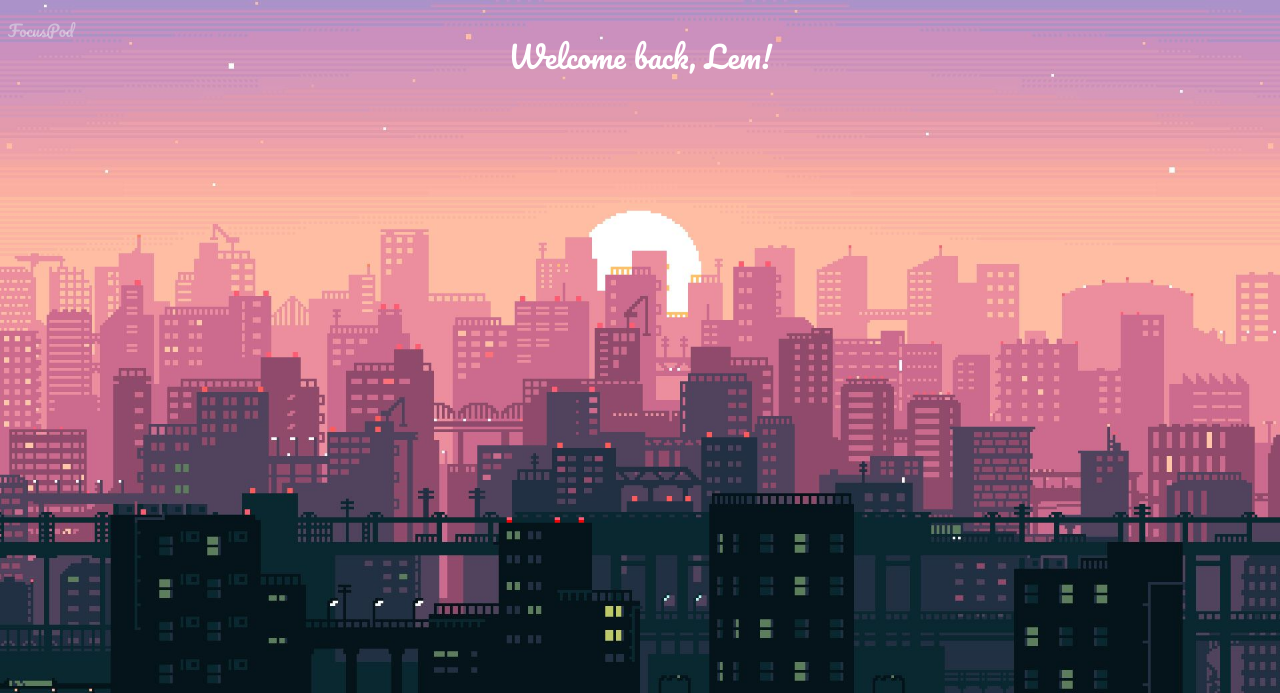
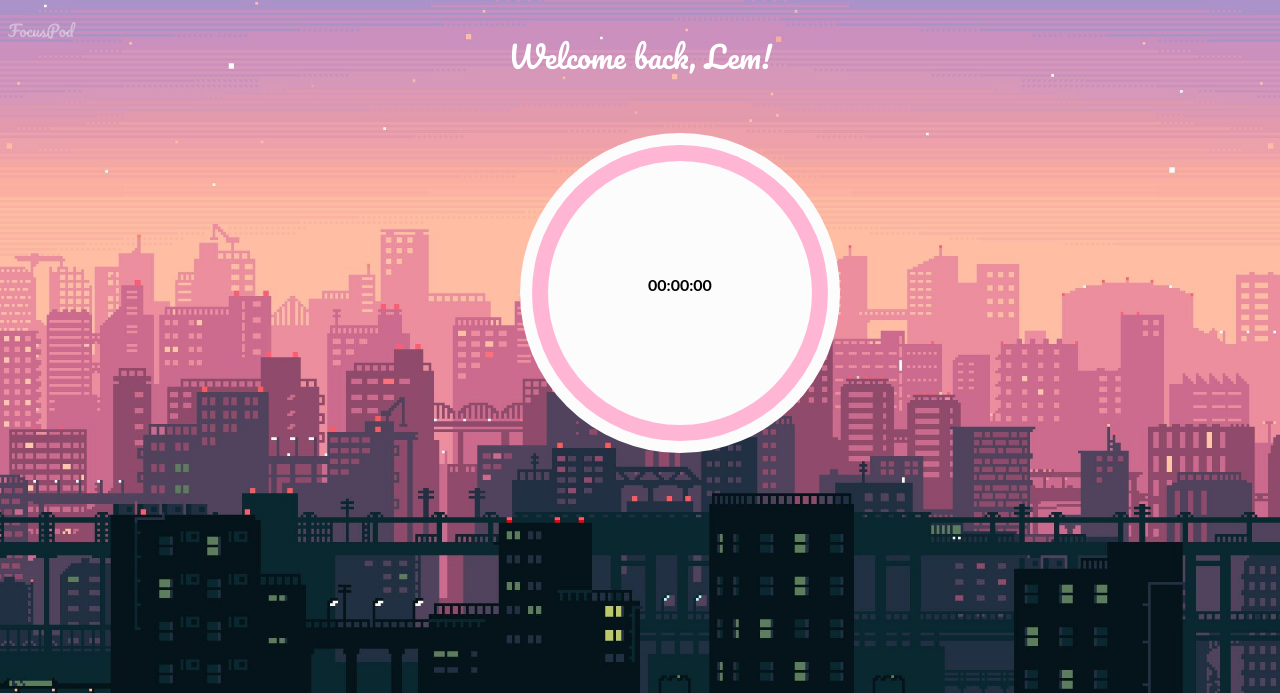
Before and after one commit to CarlosArro2001/profocus_app, a PHP site: page / in a window 1280 px wide. Shown: the top 693 px of the page. Run offline with PHP 8.4, Linux system fonts and the light colour scheme.

Commit message:
Timer update
This update includes the timer, however it's incomplete version.

```diff
--- a/index.html
+++ b/index.html
@@ -14,9 +14,22 @@
                 <div id="title-section">
                     <p>Welcome back, Lem!</p>
                 </div>
-                <!-- Timer section consisting of the timer and it's buttons -->
+                <!-- Timer section consisting 3 sections  -->
                 <div id="Timer-section">
-
+                    <!-- The white section-->
+                    <div class="timer-outer">
+                        <!-- The pink sections-->
+                        <div class="timer-inner">
+                            <!-- Where the timer text will be displayed-->
+                            <div class="timer-text">
+                                <h4>00</h4>
+                                <h4>:</h4>
+                                <h4>00</h4>
+                                <h4>:</h4>
+                                <h4>00</h4>
+                            </div>
+                        </div>
+                    </div>
                 </div>
                 <div id="TaskList-section">
 
--- a/style.css
+++ b/style.css
@@ -1,3 +1,18 @@
+/*
+Author : Carlos Raniel Ariate Arro
+
+Last Update Date & Time : Sunday,July 25 2021  7:39pm
+
+Notes :
+
+The fonts are from the Google Font API that is located in
+the index.html file.
+
+Need to use media query for the background-image as the
+image shrinks in height ,and outputs a white screen at the
+lower half of the screen when the window gets resized
+*/
+
 html{
     background-image: url("backgrounds/background_1.jpg");
     background-size: cover;
@@ -22,8 +37,47 @@ html{
     line-height: 53px;
     /* identical to box height */
 }
+#Timer-section{
+    padding-top: 20px;
+    padding-left: 40.5%;
+}
+.timer-outer{
+    background-color: #FCFCFC;
+    text-align:center;
+    width:20em;
+    height:20em;
+    border-radius:10rem;
+    display:flex;
+    justify-content: center;
+    align-items: center;
+}
 
 
+.timer-inner{
+    background-color: #FFB6D5;
+    text-align:center;
+    width:18.5em;
+    height:18.5em;
+    border-radius:15rem;
+    display:flex;
+    justify-content: center;
+    align-items: center;
+}
+.timer-text{
+    background-color: #FCFCFC;
+    text-align:center;
+    width:16.5em;
+    height:16.5em;
+    border-radius:15rem;
+    display:flex;
+    justify-content: center;
+}
+
+.timer-text h4{
+    padding: 35% 0 40% 0;
+    font-family: 'Lato', sans-serif;
+
+}
 
 #footer{
     font-family: Lato;
```
